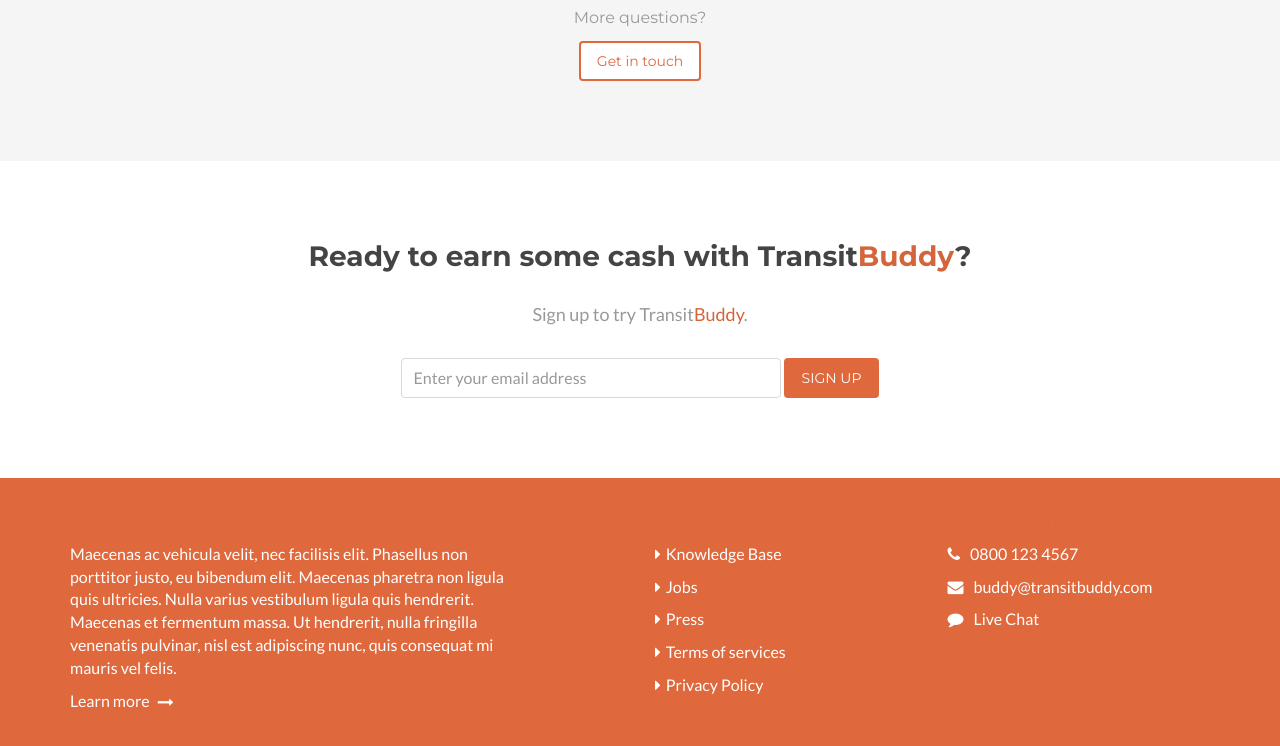
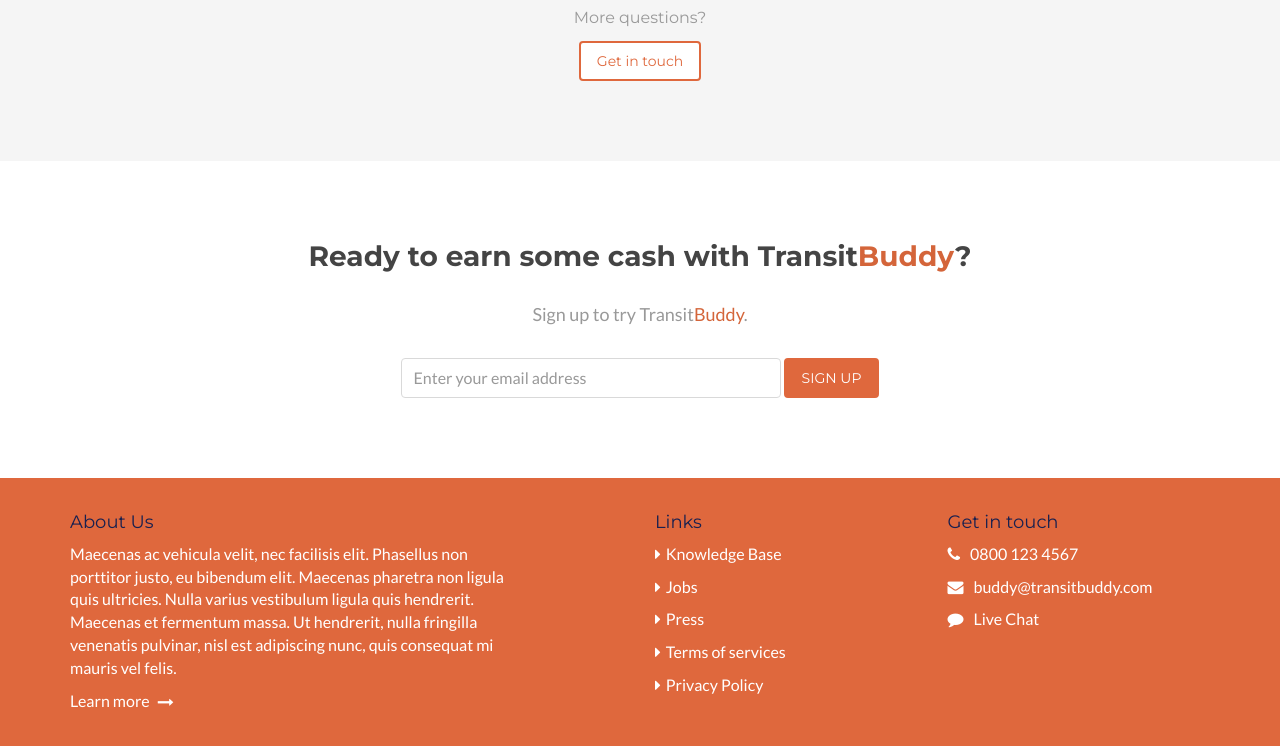
Before and after one commit to shixelsstudiosltd/TransitBuddy, a plain HTML site: page index.html in a window 1280 px wide. Shown: the part 2026-2772 px from the top of the page. Drawn offline with Linux system fonts and the light colour scheme.

Commit message:
changed footer titles to blue so they are readable

```diff
--- a/assets/css/styles-3.css
+++ b/assets/css/styles-3.css
@@ -410,7 +410,7 @@ blockquote {
   color: #fff;
 }
 .footer .footer-col .title {
-  color: #df683d;
+  color: #182050;
   font-weight: normal;
   font-size: 18px;
 }
```
